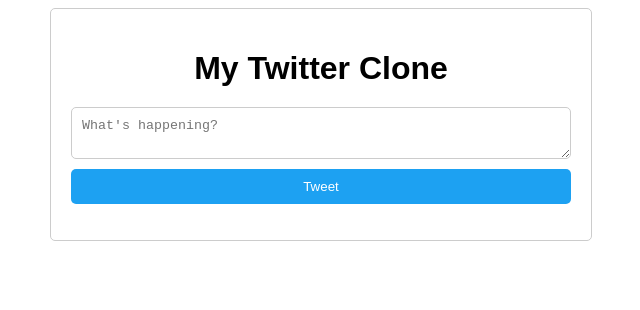
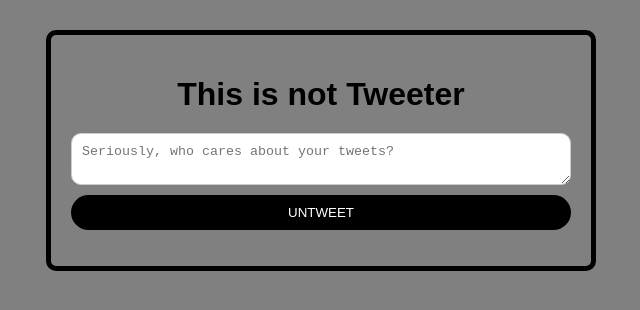
Before and after one commit to ParwinMirzaei/twitter-clone, a React (Vite) app: page / in a window 1280 px wide. Shown: the top 310 px of the page, without its empty margins (319-959 px from the left). Built offline with nearby package versions, Linux system fonts and the light colour scheme.

Commit message:
milestone 1

```diff
--- a/src/App.jsx
+++ b/src/App.jsx
@@ -11,7 +11,7 @@ function App() {
 
   return (
     <div className="app">
-      <h1>My Twitter Clone</h1>
+      <h1>This is not Tweeter</h1>
       <TweetInput onAddTweet={addTweet} />
       <TweetList tweets={tweets} />
     </div>
--- a/src/TweetInput.jsx
+++ b/src/TweetInput.jsx
@@ -16,9 +16,9 @@ function TweetInput({ onAddTweet }) {
       <textarea
         value={content}
         onChange={(e) => setContent(e.target.value)}
-        placeholder="What's happening?"
+        placeholder="Seriously, who cares about your tweets?"
       />
-      <button type="submit">Tweet</button>
+      <button type="submit">UNTWEET</button>
     </form>
   );
 }
--- a/src/index.css
+++ b/src/index.css
@@ -1,13 +1,15 @@
 body {
   font-family: sans-serif;
+  background-color: grey;
 }
 
 .app {
   width: 500px;
   margin: 0 auto;
   padding: 20px;
-  border: 1px solid #ccc;
-  border-radius: 5px;
+  border: 5px solid #000000;
+  border-radius: 10px;
+  margin-top: 30px;
 }
 
 h1 {
@@ -24,17 +26,18 @@ textarea {
   padding: 10px;
   margin-bottom: 10px;
   border: 1px solid #ccc;
-  border-radius: 5px;
+  border-radius: 10px;
   resize: vertical;
 }
 
 button {
   padding: 10px;
-  background-color: #1da1f2; /* Twitter blue */
+  background-color: black;
   color: white;
   border: none;
   border-radius: 5px;
   cursor: pointer;
+  border-radius: 50px;
 }
 
 ul {
```
